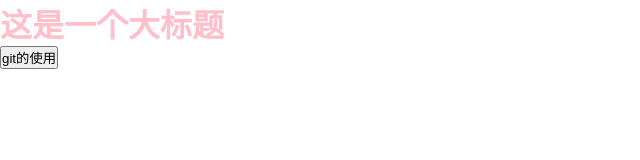
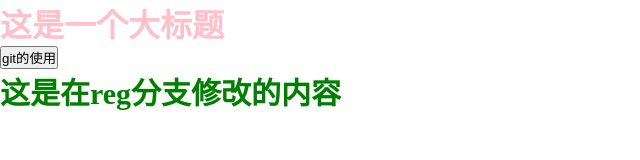
Before and after one commit to hhw88/project, a plain HTML site: page index.html in a window 1280 px wide. Shown: the whole page, without its empty margins (0-640 px from the left). Drawn offline with Linux system fonts and the light colour scheme.

Commit message:
在reg分支上修改了内容

```diff
--- a/index.css
+++ b/index.css
@@ -2,3 +2,9 @@
     margin: 0;
     padding: 0;
 }
+
+h2 {
+    font-size: 30px;
+    color: green;
+    font-weight: 700;
+}
--- a/index.html
+++ b/index.html
@@ -18,6 +18,9 @@
 <body>
     <h1>这是一个大标题</h1>
     <button>git的使用</button>
+
+    <h2>这是在reg分支修改的内容</h2>
+    <!--  -->
     <script src="./index.js"></script>
 </body>
 
--- a/index.js
+++ b/index.js
@@ -4,3 +4,6 @@ btn.addEventListener('click', function() {
     console.log(11);
     alert('11');
 });
+
+let h2 = document.querySelector('h2');
+console.log(h2);
```
